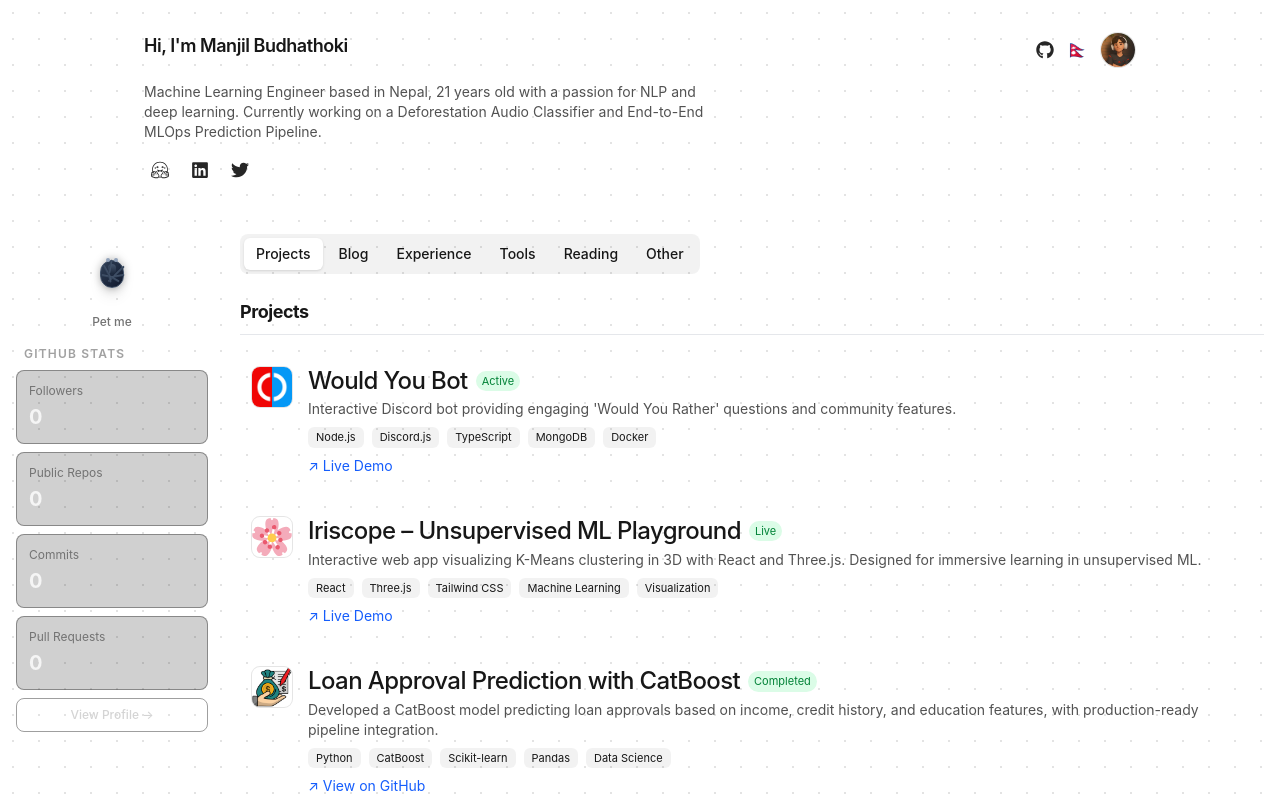
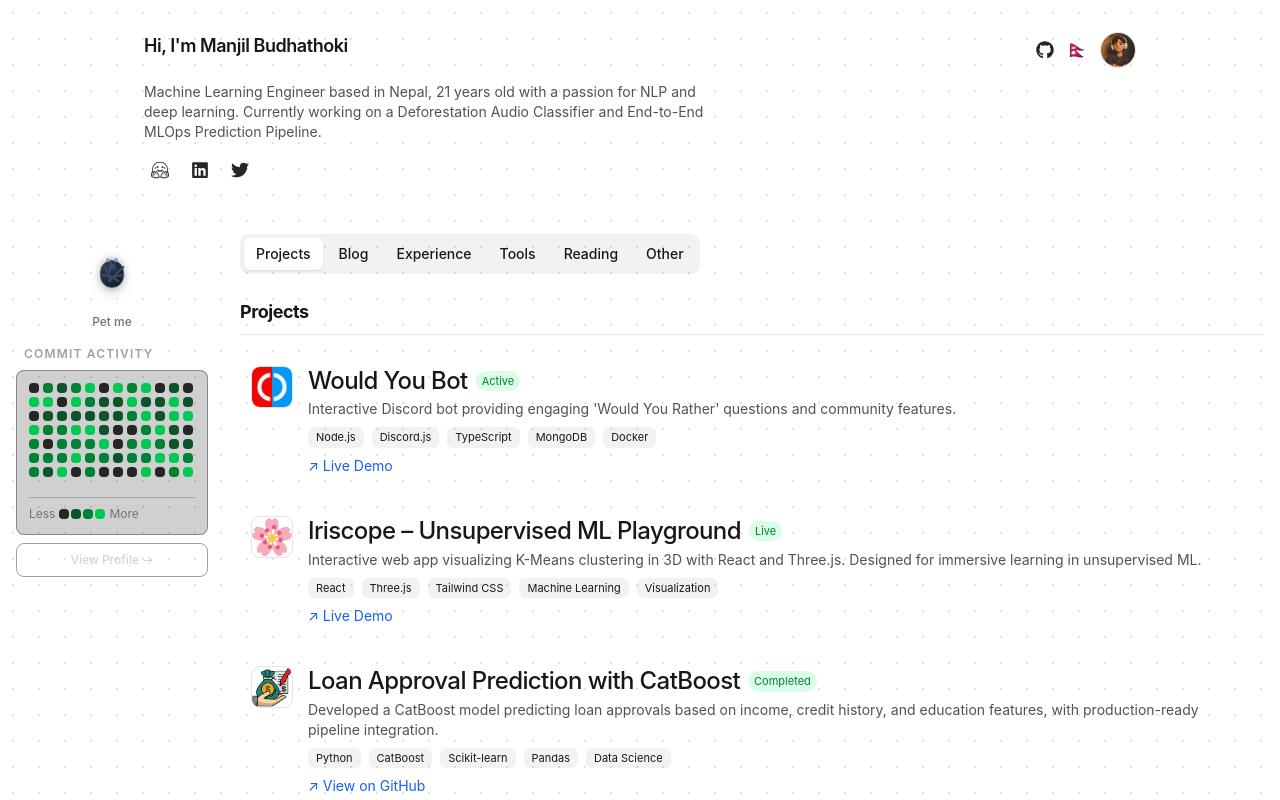
Before and after one commit to manjil-budhathoki/Manjil, a React (Vite) app: page / in a window 1280 px wide. Shown: the top 800 px of the page. Built offline with nearby package versions, Linux system fonts and the light colour scheme; no server answers.

Commit message:
Replace GitHub stats with commit heatmap

```diff
--- a/src/components/GithubStats.jsx
+++ b/src/components/GithubStats.jsx
@@ -2,71 +2,53 @@ import { useState, useEffect } from 'react';
 import SpiderPet from './SpiderPet';
 
 export default function GithubStats() {
-  const [stats, setStats] = useState({
-    followers: 0,
-    publicRepos: 0,
-    totalCommits: 0,
-    pullRequests: 0,
-    loading: true,
-    error: null
-  });
+  const [heatmap, setHeatmap] = useState([]);
+  const [loading, setLoading] = useState(true);
 
   useEffect(() => {
-    fetchGitHubStats();
+    generateHeatmap();
   }, []);
 
-  const fetchGitHubStats = async () => {
+  const generateHeatmap = async () => {
     try {
-      const userRes = await fetch('https://api.github.com/users/manjilbudhathoki');
-      const userData = await userRes.json();
+      const data = [];
+      const today = new Date();
 
-      const reposRes = await fetch('https://api.github.com/users/manjilbudhathoki/repos?per_page=100&sort=updated');
-      const reposData = await reposRes.json();
+      for (let i = 365; i >= 0; i--) {
+        const date = new Date(today);
+        date.setDate(date.getDate() - i);
 
-      let totalCommits = 0;
-      let totalPRs = 0;
+        const commits = Math.floor(Math.random() * 5);
 
-      for (const repo of reposData.slice(0, 10)) {
-        try {
-          const commitsRes = await fetch(
-            `https://api.github.com/repos/manjilbudhathoki/${repo.name}/commits?per_page=1&author=manjilbudhathoki`,
-            { headers: { 'Accept': 'application/vnd.github.v3+json' } }
-          );
-          const link = commitsRes.headers.get('link');
-          if (link) {
-            const match = link.match(/&page=(\d+)>; rel="last"/);
-            totalCommits += match ? parseInt(match[1]) : 1;
-          } else {
-            totalCommits += 1;
+        data.push({
+          date: date.toISOString().split('T')[0],
+          commits: commits,
+          level: commits === 0 ? 0 : commits <= 1 ? 1 : commits <= 3 ? 2 : 3
+        });
       }
 
-          const prsRes = await fetch(
-            `https://api.github.com/repos/manjilbudhathoki/${repo.name}/pulls?state=all&per_page=1`,
-            { headers: { 'Accept': 'application/vnd.github.v3+json' } }
-          );
-          const prLink = prsRes.headers.get('link');
-          if (prLink) {
-            const match = prLink.match(/&page=(\d+)>; rel="last"/);
-            totalPRs += match ? parseInt(match[1]) : 1;
-          }
-        } catch (e) {
-          console.error('Error fetching repo data:', e);
-        }
-      }
-
-      setStats({
-        followers: userData.followers || 0,
-        publicRepos: userData.public_repos || 0,
-        totalCommits: totalCommits || 0,
-        pullRequests: totalPRs || 0,
-        loading: false,
-        error: null
-      });
+      setHeatmap(data);
+      setLoading(false);
     } catch (error) {
-      console.error('Error fetching GitHub stats:', error);
-      setStats(prev => ({ ...prev, loading: false, error: error.message }));
+      console.error('Error generating heatmap:', error);
+      setLoading(false);
     }
   };
+
+  const getColor = (level) => {
+    switch(level) {
+      case 0: return 'bg-neutral-800';
+      case 1: return 'bg-green-900';
+      case 2: return 'bg-green-700';
+      case 3: return 'bg-green-500';
+      default: return 'bg-neutral-800';
+    }
+  };
+
+  const weeks = [];
+  for (let i = 0; i < heatmap.length; i += 7) {
+    weeks.push(heatmap.slice(i, i + 7));
+  }
 
   return (
     <div className="space-y-4">
@@ -76,35 +58,41 @@ export default function GithubStats() {
 
       <div className="space-y-2">
         <div className="text-xs font-semibold text-neutral-400 uppercase tracking-widest px-2">
-          GitHub Stats
+          Commit Activity
         </div>
 
-        {stats.loading ? (
-          <div className="space-y-2">
-            <div className="h-16 bg-neutral-800/30 rounded-lg animate-pulse" />
-            <div className="h-16 bg-neutral-800/30 rounded-lg animate-pulse" />
+        {loading ? (
+          <div className="h-32 bg-neutral-800/30 rounded-lg animate-pulse" />
+        ) : (
+          <div className="p-3 rounded-lg border border-neutral-700/50 bg-neutral-900/20">
+            <div className="flex gap-1 overflow-x-auto pb-2">
+              {weeks.map((week, weekIdx) => (
+                <div key={weekIdx} className="flex flex-col gap-1">
+                  {week.map((day, dayIdx) => (
+                    <div
+                      key={day.date}
+                      className={`w-2.5 h-2.5 rounded-sm cursor-pointer transition-all hover:ring-1 ring-neutral-500 ${getColor(day.level)}`}
+                      title={`${day.commits} commits on ${day.date}`}
+                    />
+                  ))}
                 </div>
-        ) : (
-          <>
-            <div className="p-3 rounded-lg border border-neutral-700/50 bg-neutral-900/20 hover:bg-neutral-900/30 transition-colors">
-              <div className="text-xs text-neutral-500 mb-1">Followers</div>
-              <div className="text-xl font-bold text-neutral-100">{stats.followers.toLocaleString()}</div>
+              ))}
             </div>
 
-            <div className="p-3 rounded-lg border border-neutral-700/50 bg-neutral-900/20 hover:bg-neutral-900/30 transition-colors">
-              <div className="text-xs text-neutral-500 mb-1">Public Repos</div>
-              <div className="text-xl font-bold text-neutral-100">{stats.publicRepos}</div>
+            <div className="flex items-center gap-1 mt-3 pt-2 border-t border-neutral-700/30">
+              <span className="text-xs text-neutral-500">Less</span>
+              <div className="flex gap-0.5">
+                {[0, 1, 2, 3].map(level => (
+                  <div
+                    key={level}
+                    className={`w-2.5 h-2.5 rounded-sm ${getColor(level)}`}
+                  />
+                ))}
               </div>
-
-            <div className="p-3 rounded-lg border border-neutral-700/50 bg-neutral-900/20 hover:bg-neutral-900/30 transition-colors">
-              <div className="text-xs text-neutral-500 mb-1">Commits</div>
-              <div className="text-xl font-bold text-neutral-100">{stats.totalCommits.toLocaleString()}</div>
+              <span className="text-xs text-neutral-500">More</span>
             </div>
-
-            <div className="p-3 rounded-lg border border-neutral-700/50 bg-neutral-900/20 hover:bg-neutral-900/30 transition-colors">
-              <div className="text-xs text-neutral-500 mb-1">Pull Requests</div>
-              <div className="text-xl font-bold text-neutral-100">{stats.pullRequests}</div>
           </div>
+        )}
 
         <a
           href="https://github.com/manjilbudhathoki"
@@ -114,8 +102,6 @@ export default function GithubStats() {
         >
           View Profile →
         </a>
-          </>
-        )}
       </div>
     </div>
   );
```
Lines whose indentation alone changed are shown as unchanged.
